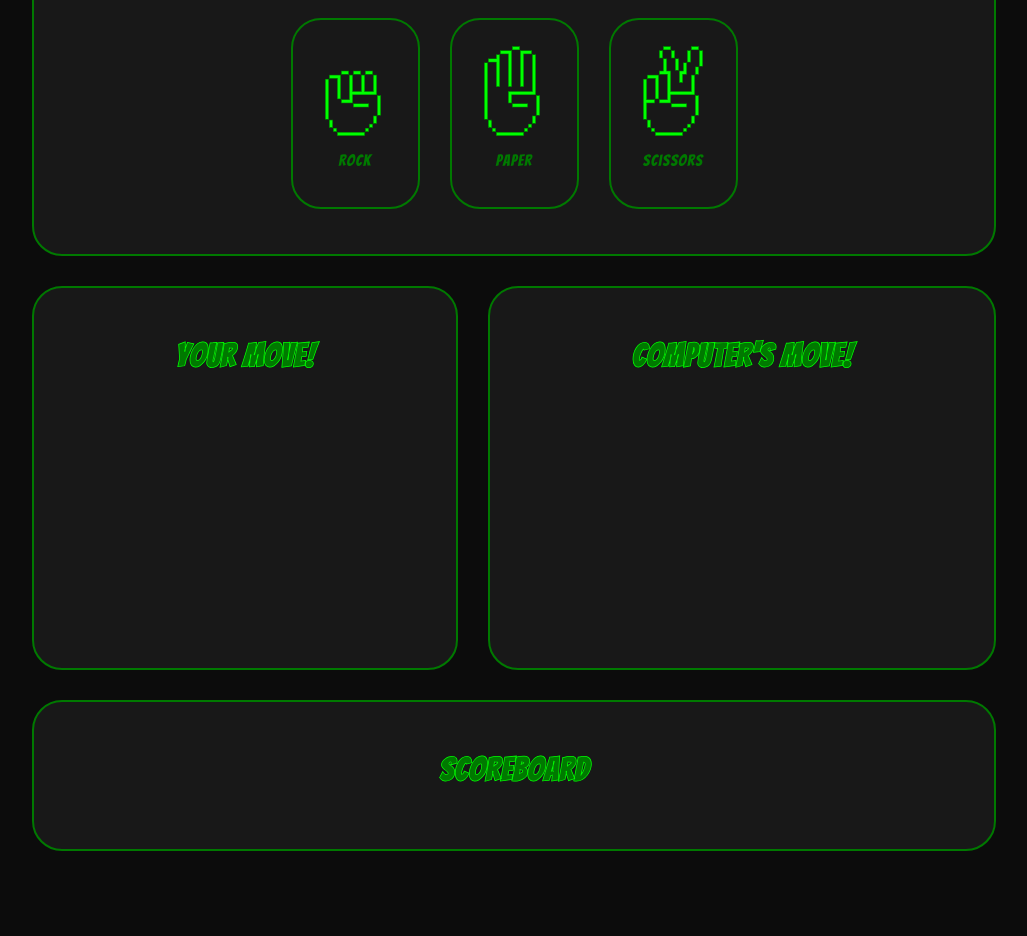
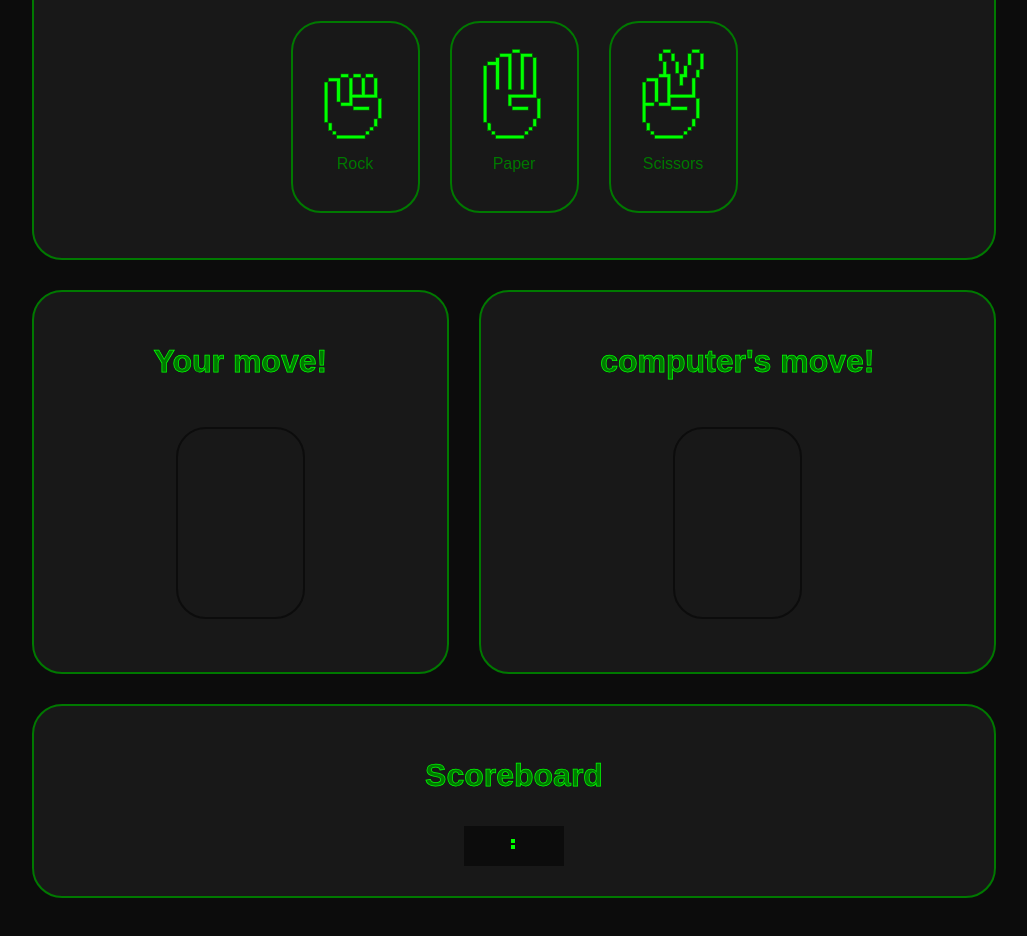
Before and after one commit to Runa-girl/rps, a plain HTML site: page index.html in a window 1280 px wide. Shown: the part 274-1210 px from the top of the page, without its empty margins (126-1153 px from the left). Drawn offline with Linux system fonts and the light colour scheme.

Commit message:
day 5: user interface completed.

```diff
--- a/index.html
+++ b/index.html
@@ -28,13 +28,20 @@
     <div class="game">
         <div class="player">
             <h1>Your move!</h1>
+            <div class="choice" id="playerchoice"></div>
         </div>
         <div class="computer">
             <h1>computer's move!</h1>
+            <div class="choice" id="comuterchoice"></div>
         </div>
     </div>
     <div class="score">
         <h1>Scoreboard</h1>
+        <div class="counter">
+            <div class="playerscore"></div>
+            <h2>:</h2>
+            <div class="computerscore"></div>
+        </div>
     </div>
     <script>
 
--- a/style.css
+++ b/style.css
@@ -1,3 +1,9 @@
+@font-face {
+    font-family: 'eurostile';
+    src: url('eurostile_extended_black.ttf');
+    font-family: 'pong';
+    src: url('font.ttf');
+}
 html {
     background-color: #0c0c0c;
     margin: 150px;
@@ -14,9 +20,7 @@ html {
     align-items: center;
     justify-content: center;
     padding: 30px;
-    font-family: 'Bangers', arial;
-    letter-spacing: 1px;
-
+    font-family: 'eurostile', arial;
 }
 h1 {
     color: #007900;
@@ -67,8 +71,7 @@ h1 {
     align-items: center;
     flex-grow: 1;
     padding: 30px;
-    font-family: 'Bangers', arial;
-    letter-spacing: 1px;
+    font-family: 'eurostile', Arial;
     height: 320px;
 }
 .computer {
@@ -83,9 +86,21 @@ h1 {
     align-items: center;
     flex-grow: 1;
     padding: 30px;
-    font-family: 'Bangers', arial;
-    letter-spacing: 1px;
+    font-family: 'eurostile', Arial;
     height: 320px;
+}
+.choice {
+    width: 125px;
+    height: 188px;
+    margin: 15px;
+    border-style: solid;
+    border-width: 2px;
+    border-radius: 30px;
+    border-color: #0c0c0c;
+    display: flex;
+    flex-direction: column;
+    align-items: center;
+    justify-content: center;
 }
 .score {
     margin-bottom: 30px;
@@ -98,6 +113,15 @@ h1 {
     flex-direction: column;
     align-items: center;
     padding: 30px;
-    font-family: 'Bangers', arial;
-    letter-spacing: 1px;
+    font-family: 'eurostile', arial;
 }
+.counter {
+    height: 40px;
+    width: 100px;
+    color:#00ff00;
+    background-color: #0c0c0c;
+    font-family: pong, Arial;display: flex;
+    flex-direction: row;
+    align-items: center;
+    justify-content: center;
+}
```
Also changed, not shown: eurostile_extended_black.ttf (added), font.ttf (added).
